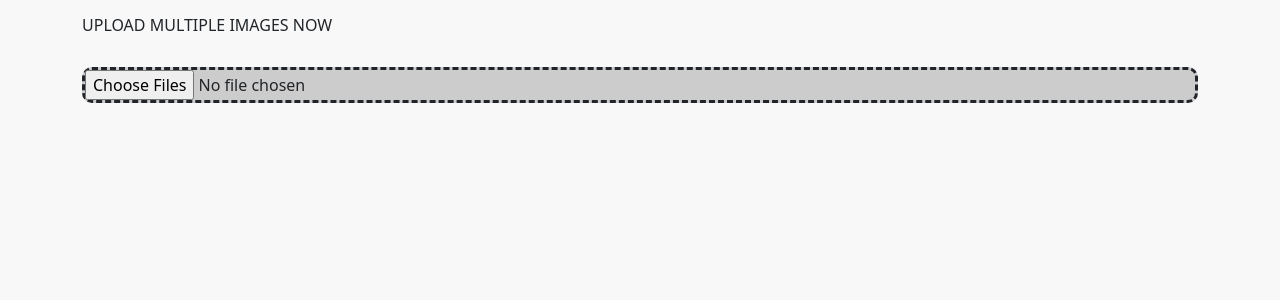
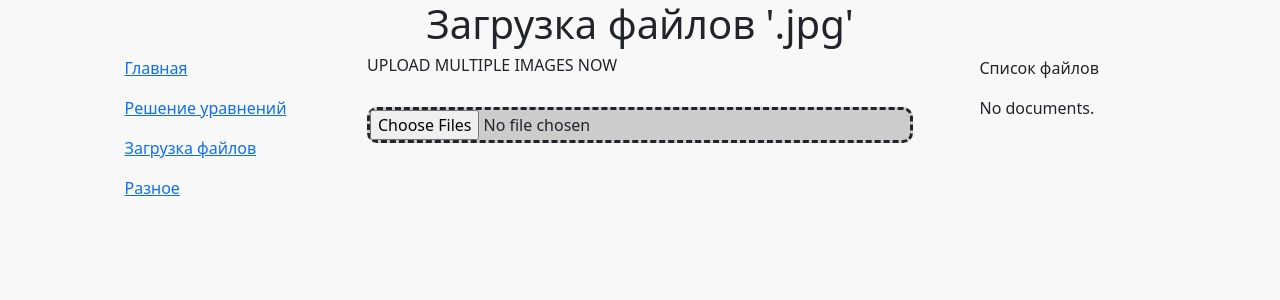
Before and after one commit to Rusttm/GBsWEB, a Django app: page /filesapp/ in a window 1280 px wide. Shown: the top 300 px of the page. Run offline with Django 4.2, Linux system fonts and the light colour scheme; data that the repository does not hold is empty; parts of the project's set-up code (start-up, migrations or seed data) failed here and were passed over; some libraries are stand-ins or nearby versions.

Commit message:
correction commit

```diff
--- a/django/mysite/filesapp/urls.py
+++ b/django/mysite/filesapp/urls.py
@@ -6,7 +6,8 @@ from django.urls import path, re_path
 from . import views
 
 urlpatterns = [
-    path('', views.MainView.as_view(), name='filesapp_index'),
-    path('upload/', views.file_upload_view),
+    # path('', views.MainView.as_view(), name='filesapp_view'),
+    path('', views.index, name='filesapp_view'),
+    path('upload/', views.file_upload_view, name='filesapp_upload'),
     # path('filesapp/upload/', views.file_upload_view),
 ]
--- a/django/mysite/filesapp/views.py
+++ b/django/mysite/filesapp/views.py
@@ -8,15 +8,19 @@ from .models import FileUploaded
 def index(request):
     """ return render page index """
     # return HttpResponse("Hello, world. You're at the polls index.")
-    return render(request, 'filesapp/base.html', context={'name': 'Rusttm'})
+    documents = FileUploaded.objects.all()
+    return render(request, 'filesapp/main.html', context={'name': 'Rusttm', 'documents': documents})
 
 class MainView(TemplateView):
     template_name = 'filesapp/main.html'
 
 def file_upload_view(request):
     print(request.FILES)
+
     if request.method == 'POST':
         my_file = request.FILES.get('file')
         FileUploaded.objects.create(upload=my_file)
-        return HttpResponse()
+        documents = FileUploaded.objects.all()
+        # return HttpResponse()
+        return render(request, 'filesapp/main.html', context={'documents': documents})
     return JsonResponse({'post':'false'})
--- a/django/mysite/mainapp/urls.py
+++ b/django/mysite/mainapp/urls.py
@@ -5,7 +5,7 @@ from django.urls import path, re_path
 from . import views
 
 urlpatterns = [
-    path('', views.index, name='mainapp_index'),
-    path('main', views.MainView.as_view(), name='mainapp_view'),
+    path('', views.index, name='mainapp_view'),
+    path('main', views.MainView.as_view(), name='mainapp_view1'),
 
 ]
--- a/django/mysite/matplotapp/utils.py
+++ b/django/mysite/matplotapp/utils.py
@@ -29,7 +29,7 @@ def get_plot(x,y):
 
 def get_func(function_string='sin(x)', range = (-10,10), accuracy=3):
     plt.switch_backend('AGG')
-    plt.figure(figsize=(15, 5))
+    plt.figure(figsize=(7, 5))
     plt.title(function_string)
     function = resolver.ExpressionResolver(expression_str=function_string, interval=range, accuracy=accuracy)
     if function.CheckExpression():
--- a/django/mysite/mysite/urls.py
+++ b/django/mysite/mysite/urls.py
@@ -21,6 +21,7 @@ from django.conf import settings
 from django.conf.urls.static import static
 from django.contrib.staticfiles.urls import staticfiles_urlpatterns
 import webapp
+import mainapp.views
 
 
 
@@ -28,7 +29,7 @@ import webapp
 urlpatterns = [
     path('', include('mainapp.urls')),
     path('main/', include('mainapp.urls')),
-    path('webapp/', include('webapp.urls')),
+    path('webapp/', include('webapp.urls'), name='webapp_views'),
     path('admin/', admin.site.urls),
     # path('index', webapp.views.index, name='webapp/index'),
     path('matplotapp/', include('matplotapp.urls')),
--- a/django/mysite/static/js/dropzone.js
+++ b/django/mysite/static/js/dropzone.js
@@ -2,6 +2,8 @@ Dropzone.autoDiscover=false;
 const myDropzone= new Dropzone('#my-dropzone',{
     url:'upload/',
     maxFiles:5,
-    maxFilesize:2,
-    acceptedFiles:'.jpg',
+    maxFilesize:5,
+//    acceptedFiles: '.png,.jpg,.gif,.bmp,.jpeg',
+    acceptedFiles:"image/jpeg,image/png,image/gif,image/jpg,application/pdf",
+    acceptedMimeTypes: "audio/*,image/*,.psd,.pdf",
 })
--- a/django/mysite/templates/filesapp/main.html
+++ b/django/mysite/templates/filesapp/main.html
@@ -1,6 +1,23 @@
 
 
-{% extends "filesapp/base.html" %}
+{% extends "mainapp/base.html" %}
+
+{% block title %} File Uploading {% endblock title %}
+
+{% block libraries %}
+    {% load static %}
+    <!--    dropzone -->
+    <script src="https://rawgit.com/enyo/dropzone/master/dist/dropzone.js"></script>
+    <link rel="stylesheet" href="https://rawgit.com/enyo/dropzone/master/dist/dropzone.css">
+    <link rel="stylesheet" href="{% static 'css/dropzone.css' %}">
+    <script src="{% static 'js/dropzone.js' %}" defer></script>
+<!--    <script src="{% static 'js/dropzone.js' %}"></script>-->
+
+{% endblock libraries %}
+
+{% block header %}
+    <h1> Загрузка файлов '.jpg' </h1>
+{% endblock header %}
 
 {% block content %}
     <!--filesapp application main.html-->
@@ -14,4 +31,28 @@
         </div>
     </form>
     </div>
+<!--    <div>-->
+<!--    <h6>UPLOAD handle</h6>-->
+<!--    <br>-->
+<!--    <form enctype='multipart/form-data' action="filesapp/upload/" method='POST' class="dropzone dz" id="my-dropzone" >-->
+<!--        {% csrf_token %}-->
+<!--        <div class="fallback">-->
+<!--          <input name="file" type="file" multiple />-->
+<!--        </div>-->
+<!--    </form>-->
+<!--    </div>-->
 {% endblock content %}
+
+{% block sidebar_right %}
+    <p> Список файлов </p>
+    <!-- List of uploaded documents-->
+    {% if documents %}
+    <ul>
+        {% for document in documents %}
+            <li><a href="{{ document.upload.url }}">{{ document.upload.name }}</a></li>
+        {% endfor %}
+    </ul>
+    {% else %}
+        <p>No documents.</p>
+    {% endif %}
+{% endblock sidebar_right %}
--- a/django/mysite/templates/mainapp/base.html
+++ b/django/mysite/templates/mainapp/base.html
@@ -3,40 +3,65 @@
 <html lang="en">
 <head>
 
-    <meta charset="UTF-8">
-    <title> &#x1F506 Main App: {% block title %} {% endblock title %}</title>
-    <meta name="viewport" content="width=device-width, initial-scale=1">
-    <link href="https://cdn.jsdelivr.net/npm/bootstrap@5.1.3/dist/css/bootstrap.min.css" rel="stylesheet" integrity="sha384-1BmE4kWBq78iYhFldvKuhfTAU6auU8tT94WrHftjDbrCEXSU1oBoqyl2QvZ6jIW3" crossorigin="anonymous">
+  <meta charset="UTF-8">
+  <title> &#x1F506 Main App: {% block title %} {% endblock title %}</title>
+  <meta name="viewport" content="width=device-width, initial-scale=1">
+  <link href="https://cdn.jsdelivr.net/npm/bootstrap@5.1.3/dist/css/bootstrap.min.css" rel="stylesheet" integrity="sha384-1BmE4kWBq78iYhFldvKuhfTAU6auU8tT94WrHftjDbrCEXSU1oBoqyl2QvZ6jIW3" crossorigin="anonymous">
+  <script src="https://cdn.jsdelivr.net/npm/bootstrap@5.2.3/dist/js/bootstrap.bundle.min.js" integrity="sha384-kenU1KFdBIe4zVF0s0G1M5b4hcpxyD9F7jL+jjXkk+Q2h455rYXK/7HAuoJl+0I4" crossorigin="anonymous"></script>
+    {% block libraries %}
+    <!--popper-->
+    <script src="https://cdn.jsdelivr.net/npm/@popperjs/core@2.11.6/dist/umd/popper.min.js" integrity="sha384-oBqDVmMz9ATKxIep9tiCxS/Z9fNfEXiDAYTujMAeBAsjFuCZSmKbSSUnQlmh/jp3" crossorigin="anonymous"></script>
+    <script src="https://cdn.jsdelivr.net/npm/bootstrap@5.2.3/dist/js/bootstrap.min.js" integrity="sha384-cuYeSxntonz0PPNlHhBs68uyIAVpIIOZZ5JqeqvYYIcEL727kskC66kF92t6Xl2V" crossorigin="anonymous"></script>
+
+    {% endblock libraries %}
 
 
 </head>
 <body>
 
-  <div class="container-fluid">
-    <div class="row">
-      <div class="col-sm-2" style="column-width:400px;overflow-wrap: break-word;">
-        <div class="row">
+  <div class="container-fluid" style="text-align:center; ">
+  {% block header %}
+    <h1> Главная страница </h1>
+  {% endblock header %}
+  </div>
+
+  <div class="container" >
+<!--    <div class="row align-items-start" style="grid-auto-columns: minmax(10px,auto) 1fr minmax(10px,auto)">-->
+      <div class="row align-items-start" style="display: flex">
+      <div class="col" style="max-width:200px ;margin: 0 auto;">
+
         {% block sidebar_left %}
+
+        <p><a href="{% url 'mainapp_view'%}"> Главная</a></p>
+        <p><a href="{% url 'matplotapp_view'%}"> Решение уравнений</a></p>
+        <p><a href="{% url 'filesapp_view'%}"> Загрузка файлов</a></p>
+        <p><a href="{% url 'webapp_view'%}">  Разное </a></p>
         {% endblock sidebar_left %}
-        </div>
-        <div class="row">
-        {% block sidebar_left_footer %}
-        {% endblock sidebar_left_footer %}
-        </div>
       </div>
 
-      <div class="col-sm-10 ">
-        <div class="row">
-          {% block header %}
+<!--      <div class="row">-->
+<!--        {% block sidebar_left_footer %}-->
+<!--          sidebar_left_footer-->
+<!--        {% endblock sidebar_left_footer %}-->
+<!--      </div>-->
+<!--    </div>-->
 
-          {% endblock header %}
-        </div>
-          {% block content %}
+      <div class="col" style="max-width: 50%;">
+        {% block content %}
+        content
+        {% endblock content %}
+      </div>
 
 
-          {% endblock content %}
+      <div class="col" style="max-width:200px ;margin: 0 auto;">
+        {% block sidebar_right %}
+        sidebar_right
+        {% endblock sidebar_right %}
       </div>
+
     </div>
   </div>
+
+
 </body>
 </html>
--- a/django/mysite/templates/matplotapp/main.html
+++ b/django/mysite/templates/matplotapp/main.html
@@ -1,4 +1,8 @@
-{% extends "matplotapp/base.html" %}
+{% extends "mainapp/base.html" %}
+
+{% block header %}
+    <h1> Уравнения </h1>
+{% endblock header %}
 
 {% block content %}
 <div>
--- a/django/mysite/webapp/urls.py
+++ b/django/mysite/webapp/urls.py
@@ -7,7 +7,7 @@ import webapp
 from . import views
 
 urlpatterns = [
-    path('', views.index, name='webapp/index'),
+    path('', views.index, name='webapp_view'),
     path('example', views.example_page, name='webapp/example'),
     path('file', views.upload_file, name='uploader'),
     path('list', webapp.views.list, name='list'),
```
Also changed, not shown: django/mysite/templates/mainapp/main.html (+6 -9 lines). Lines whose indentation alone changed are shown as unchanged.
